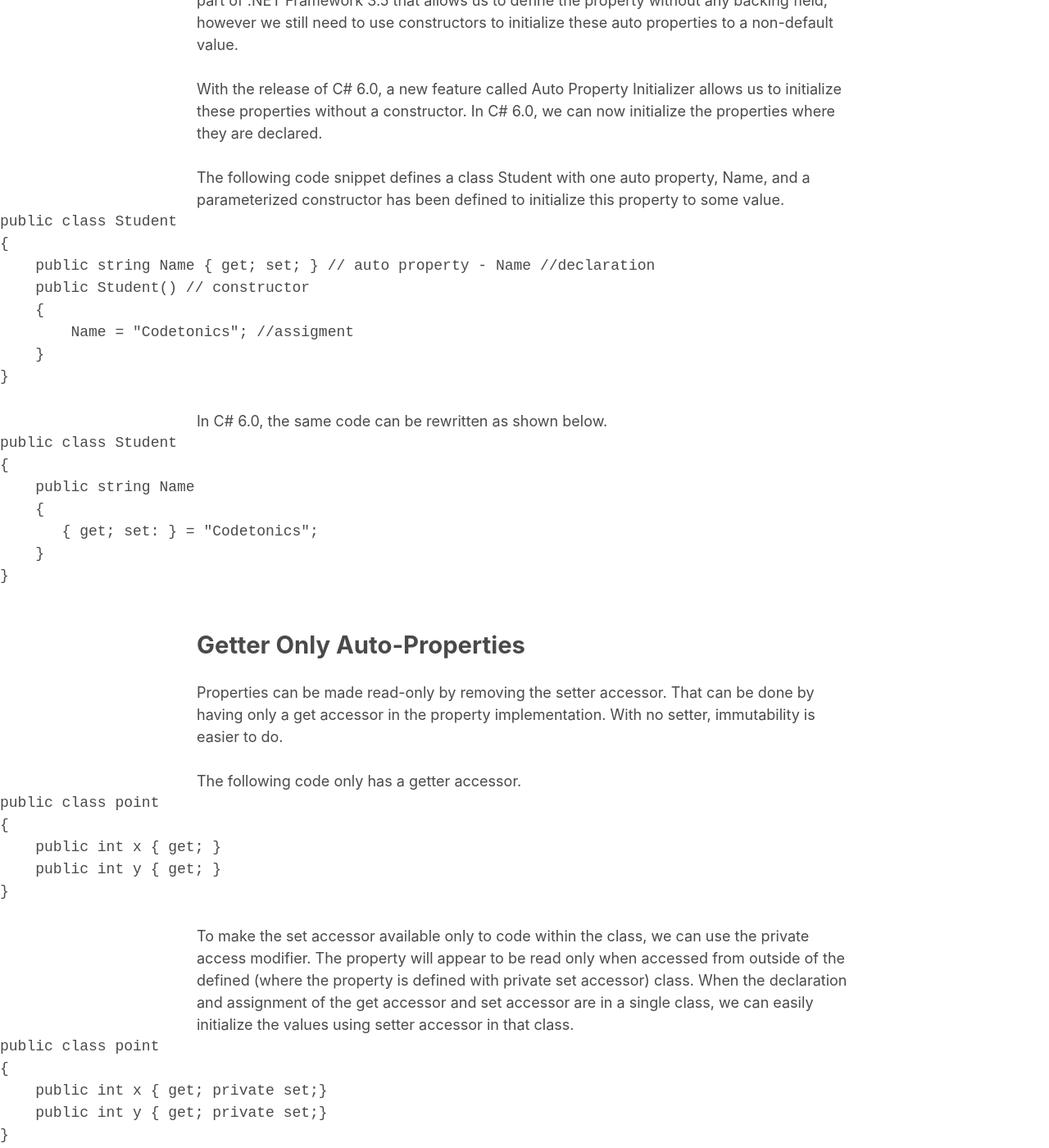
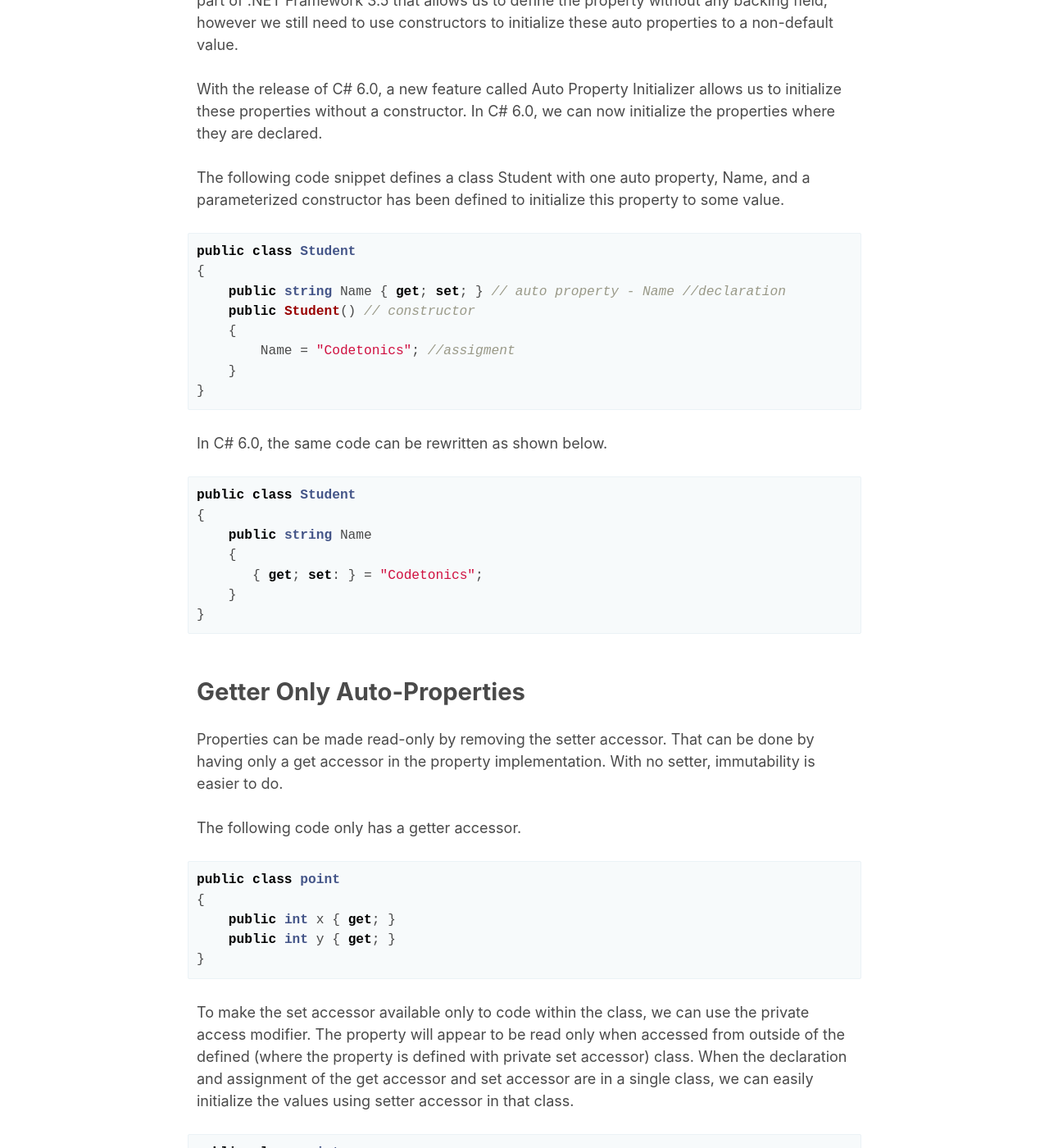
Before and after one commit to jspanchal/codetonics, a Jekyll site: the page built from _posts/c-sharp/2015-08-05-auto-property-initializer.md, in a window 1280 px wide and 1400 px high, scrolled down 391 px. Shown: the whole window at 82% size. Built offline with Jekyll 4.4.1, drawn with Linux system fonts in a browser that asks for light colours; nearby versions of some CDN libraries; comment, search, counter and statistics services are not loaded; some of the changed text lies outside the part shown.

Commit message:
Fix syntax highlighter language

````diff
--- a/_posts/c-sharp/2015-08-05-auto-property-initializer.md
+++ b/_posts/c-sharp/2015-08-05-auto-property-initializer.md
@@ -14,7 +14,7 @@ a constructor. In C# 6.0, we can now initialize the properties where they are de
 The following code snippet defines a class Student with one auto property, Name, and a parameterized constructor has been
 defined to initialize this property to some value.
 
-``` CSharp
+```c#
 public class Student
 {
     public string Name { get; set; } // auto property - Name //declaration
@@ -27,7 +27,7 @@ public class Student
 
 In C# 6.0, the same code can be rewritten as shown below.
 
-``` CSharp
+```c#
 public class Student
 {
     public string Name
@@ -44,7 +44,7 @@ property implementation. With no setter, immutability is easier to do.
 
 The following code only has a getter accessor.
 
-``` CSharp
+```c#
 public class point
 {
     public int x { get; }
@@ -57,7 +57,7 @@ will appear to be read only when accessed from outside of the defined (where the
 class. When the declaration and assignment of the get accessor and set accessor are in a single class, we can easily
 initialize the values using setter accessor in that class.
 
-``` CSharp
+```c#
 public class point
 {
     public int x { get; private set;}
````
